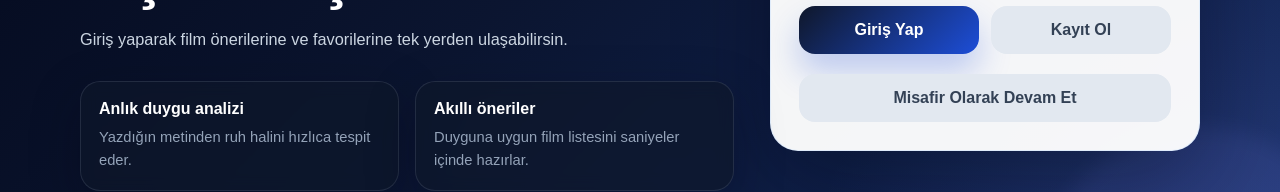
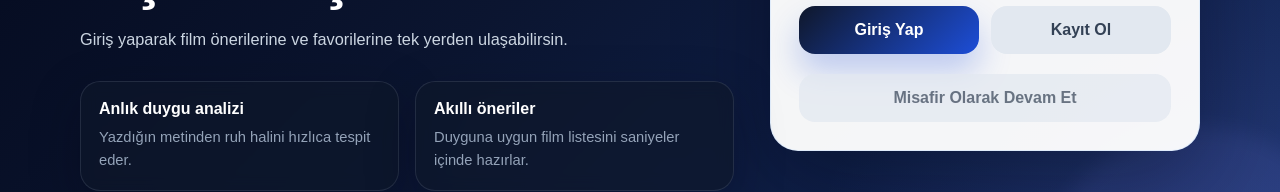
Before and after one commit to ilayda-alkan/moodmovie, a React app in the folder frontend/: page /login in a window 1280 px wide. Shown: the part 453-645 px from the top of the page. Built offline with nearby package versions, Linux system fonts and the light colour scheme; no server answers; the HTML template or start-up script is replaced by a standard one.

Commit message:
guest users closed

```diff
--- a/frontend/src/pages/LoginPage.jsx
+++ b/frontend/src/pages/LoginPage.jsx
@@ -196,16 +196,21 @@ export default function LoginPage() {
               </button>
             </div>
 
+            <div
+              className="auth-tooltip-wrap"
+              data-tooltip="Gecici bir sorun var. Lutfen daha sonra tekrar deneyin."
+            >
               <button
                 type="button"
                 className={`auth-submit-button auth-guest-button ${
                   isGuestSession ? "" : "secondary"
                 }`}
                 onClick={handleContinueAsGuest}
-              disabled={loading}
+                disabled
               >
-              {loading ? "Yukleniyor..." : "Misafir Olarak Devam Et"}
+                Misafir Olarak Devam Et
               </button>
+            </div>
           </form>
         </section>
       </div>
--- a/frontend/src/styles/global.css
+++ b/frontend/src/styles/global.css
@@ -336,6 +336,56 @@ button {
 
 .auth-guest-button {
   width: 100%;
+}
+
+.auth-tooltip-wrap {
+  position: relative;
+  width: 100%;
+}
+
+.auth-tooltip-wrap::after {
+  content: attr(data-tooltip);
+  position: absolute;
+  left: 50%;
+  bottom: calc(100% + 10px);
+  z-index: 10;
+  width: max-content;
+  max-width: min(280px, 90vw);
+  padding: 10px 12px;
+  border-radius: 12px;
+  background: #1f2937;
+  color: #ffffff;
+  font-size: 0.78rem;
+  font-weight: 700;
+  line-height: 1.35;
+  text-align: center;
+  opacity: 0;
+  pointer-events: none;
+  transform: translate(-50%, 6px);
+  transition: opacity 0.2s ease, transform 0.2s ease;
+  box-shadow: 0 14px 30px rgba(15, 23, 42, 0.22);
+}
+
+.auth-tooltip-wrap::before {
+  content: "";
+  position: absolute;
+  left: 50%;
+  bottom: calc(100% + 4px);
+  z-index: 10;
+  border: 6px solid transparent;
+  border-top-color: #1f2937;
+  opacity: 0;
+  pointer-events: none;
+  transform: translate(-50%, 6px);
+  transition: opacity 0.2s ease, transform 0.2s ease;
+}
+
+.auth-tooltip-wrap:hover::after,
+.auth-tooltip-wrap:hover::before,
+.auth-tooltip-wrap:focus-within::after,
+.auth-tooltip-wrap:focus-within::before {
+  opacity: 1;
+  transform: translate(-50%, 0);
 }
 
 /* Dashboard */
```
Lines whose indentation alone changed are shown as unchanged.
